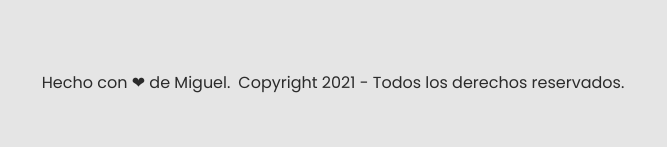
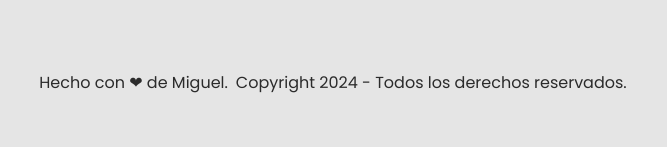
Before and after one commit to jesusmigueldelacruz/figma-portfolio, a plain HTML site: page index.html in a window 1280 px wide. Shown: the part 3567-3714 px from the top of the page, 286-953 px from the left. Drawn offline with Linux system fonts and the light colour scheme.

Commit message:
actualizacion del año

```diff
--- a/index.html
+++ b/index.html
@@ -195,7 +195,7 @@
           </div>
           <div class="footer-copyright">
             <p>Hecho con ❤ de Miguel.</p>
-            <p>Copyright 2021 - Todos los derechos reservados.</p>
+            <p>Copyright 2024 - Todos los derechos reservados.</p>
           </div>
         </div>
       </footer>
```
